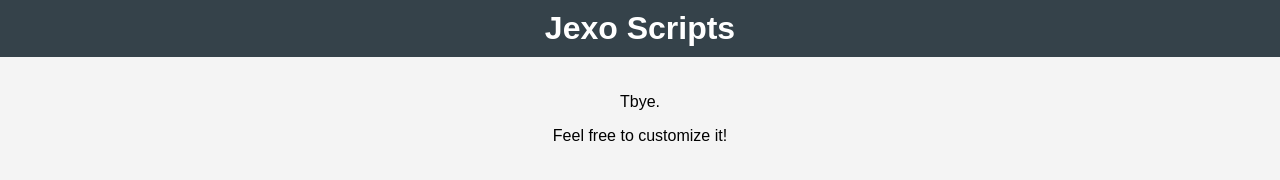
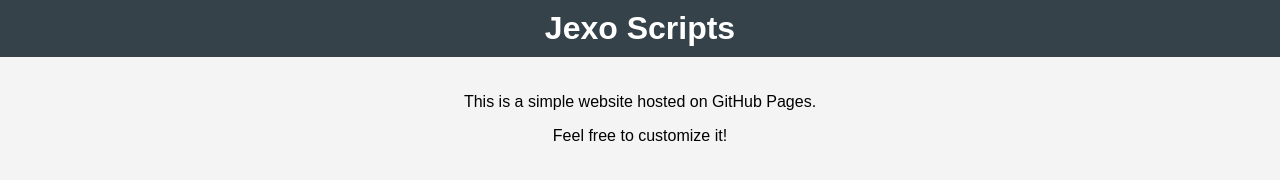
Before and after one commit to Jxexo/Jxexo.github.io, a plain HTML site: page index.html in a window 1280 px wide. Drawn offline with Linux system fonts and the light colour scheme.

Commit message:
Update index.html

```diff
--- a/index.html
+++ b/index.html
@@ -3,7 +3,7 @@
 <head>
     <meta charset="UTF-8">
     <meta name="viewport" content="width=device-width, initial-scale=1.0">
-    <title>My GitHub Page</title>
+    <title>Jexo Scripts</title> <!-- Change the title here -->
     <link rel="icon" href="yu.png" type="image/png"> <!-- Favicon -->
     <style>
         body {
@@ -31,7 +31,7 @@
         <h1>Jexo Scripts</h1> <!-- Displayed text -->
     </header>
     <div class="content">
-        <p>Tbye.</p>
+        <p>This is a simple website hosted on GitHub Pages.</p>
         <p>Feel free to customize it!</p>
     </div>
 </body>
```
